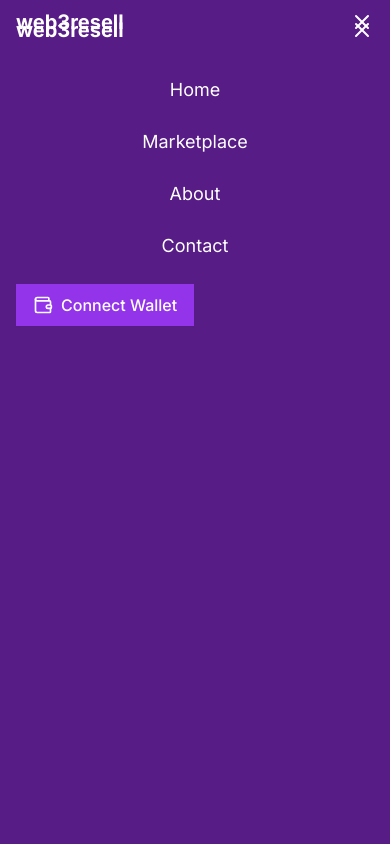
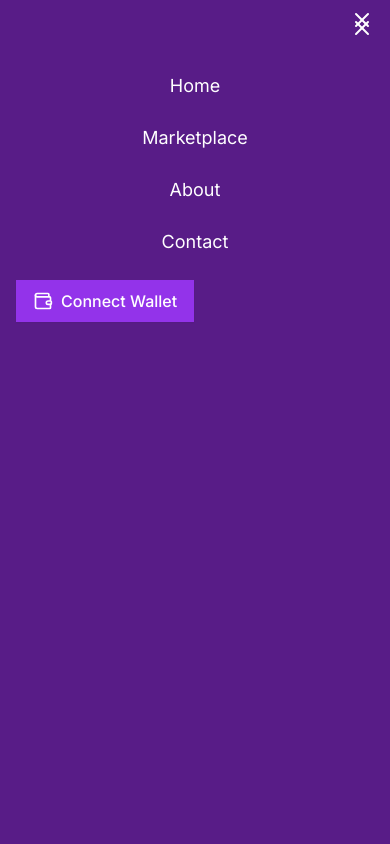
Before and after one commit to FramedStone/web3resell, a Next.js app: page / in a window 390 px wide. Both pictures are taken after a click on the button 362 px from the left and 22 px from the top of the page. Shown: the top 844 px of the page. Built offline with nearby package versions, Linux system fonts and the light colour scheme.

Commit message:
fixed header overlapping issue for lower aspect ratio device

```diff
--- a/app/components/Header.tsx
+++ b/app/components/Header.tsx
@@ -45,11 +45,15 @@ export default function Header() {
                 href="/"
                 className="text-xl sm:text-2xl font-bold text-white whitespace-nowrap"
               >
-                web3resell
-                {isMarketplacePage && (
-                  <span className="ml-1 sm:ml-2 text-sm sm:text-base text-purple-300">
-                    Marketplace
-                  </span>
+                {!mobileMenuOpen && (
+                  <>
+                    web3resell
+                    {isMarketplacePage && (
+                      <span className="ml-1 sm:ml-2 text-sm sm:text-base text-purple-300">
+                        Marketplace
+                      </span>
+                    )}
+                  </>
                 )}
               </Link>
             </div>
@@ -125,13 +129,7 @@ export default function Header() {
             exit={{ opacity: 0 }}
           >
             <div className="container mx-auto px-4 py-4">
-              <div className="flex justify-between items-center mb-8">
-                <Link
-                  href="/"
-                  className="text-xl sm:text-2xl font-bold text-white"
-                >
-                  web3resell
-                </Link>
+              <div className="flex justify-end items-center mb-8">
                 <button
                   className="text-white focus:outline-none"
                   onClick={toggleMobileMenu}
```
